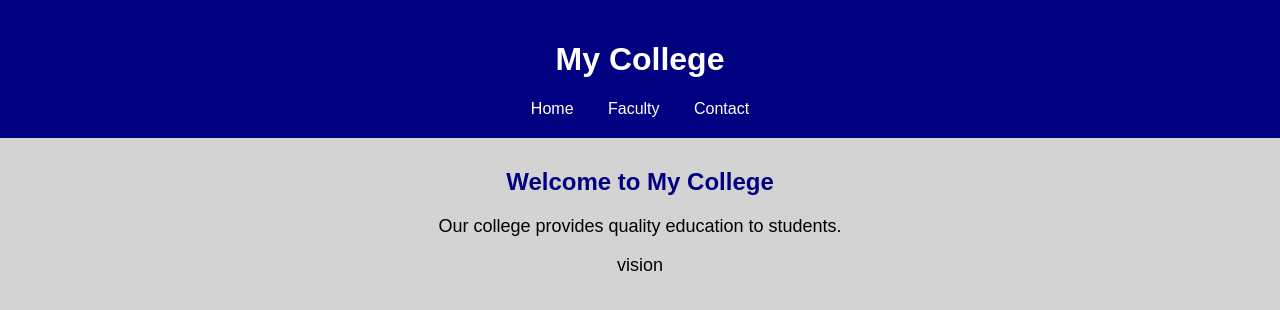
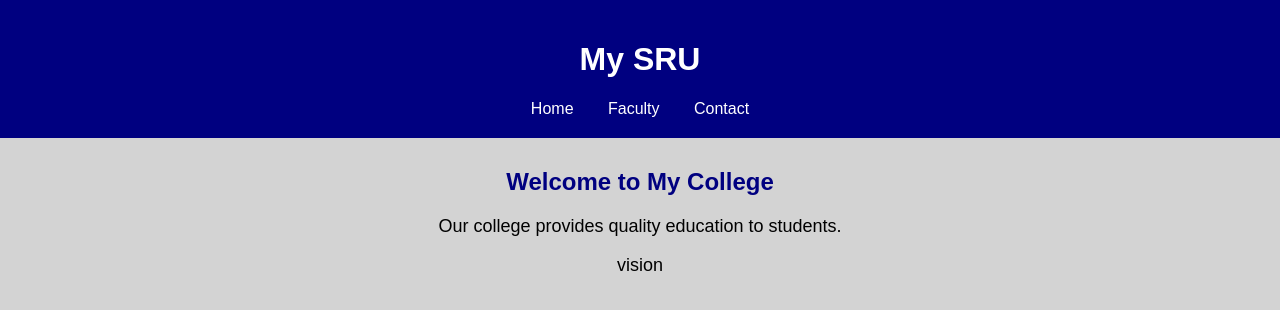
Before and after one commit to Sneha-Reddy04/practise, a plain HTML site: page index.html in a window 1280 px wide. Drawn offline with Linux system fonts and the light colour scheme.

Commit message:
confict developer1

```diff
--- a/index.html
+++ b/index.html
@@ -8,7 +8,7 @@
 <body>
 
     <header>
-        <h1>My College</h1>
+        <h1>My SRU </h1>
         <nav>
             <a href="index.html">Home</a>
             <a href="faculty.html">Faculty</a>
```
